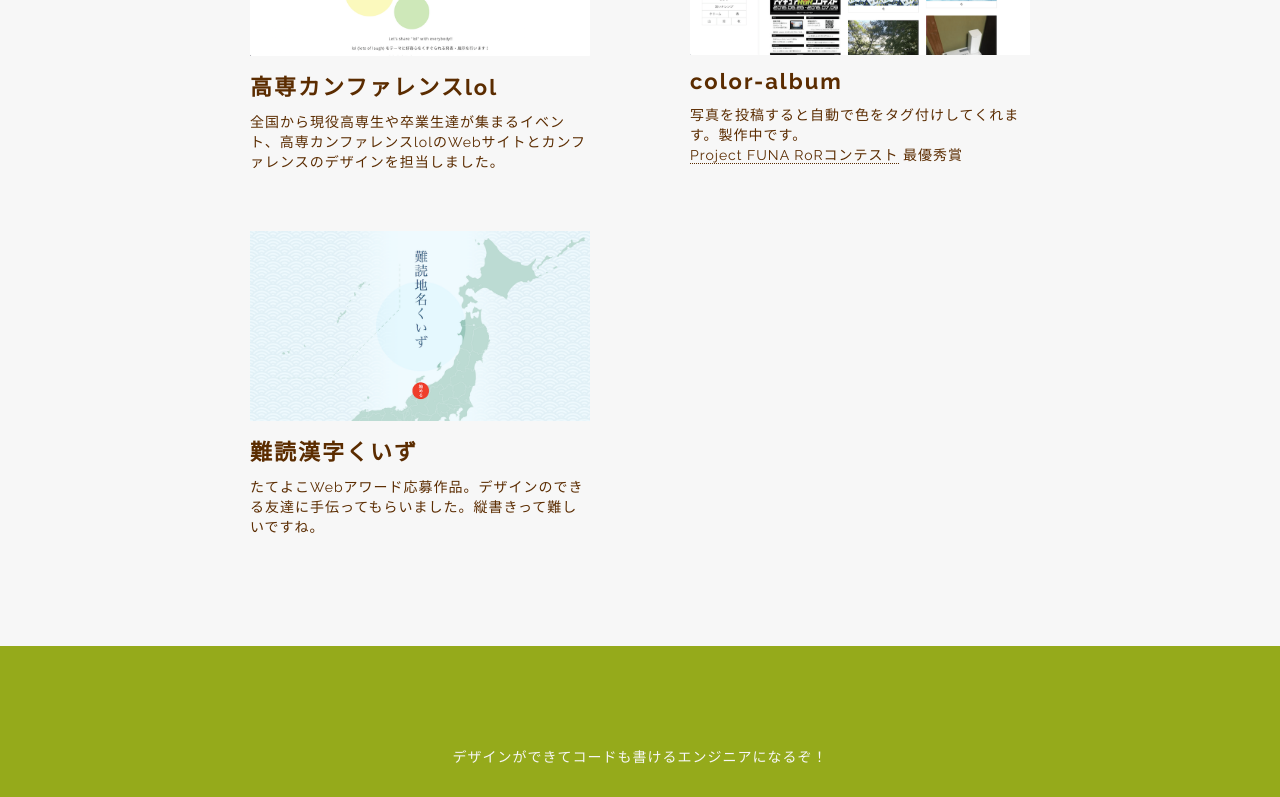
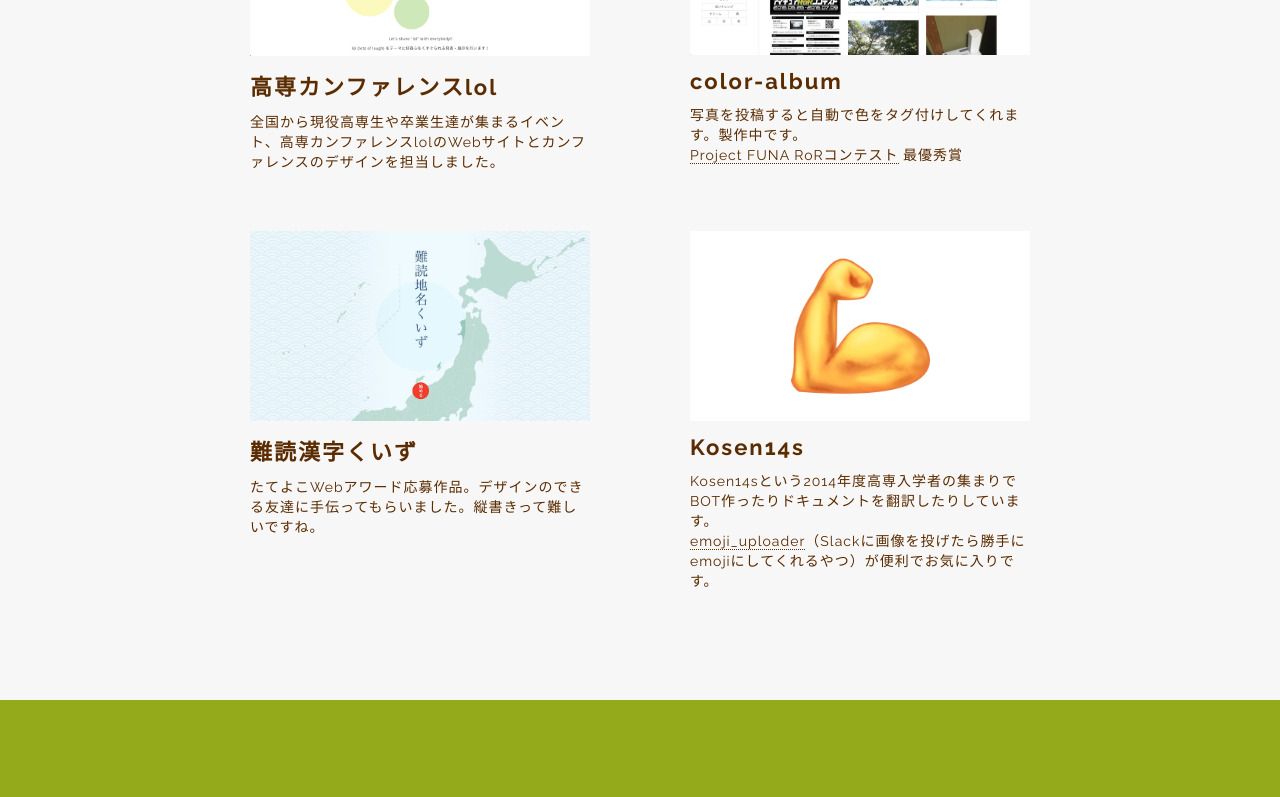
Before and after one commit to yamasy1549/yamasy1549.github.io, a React app: page / in a window 1280 px wide. Shown: the part 4468-5265 px from the top of the page. Built offline with nearby package versions, Linux system fonts and the light colour scheme.

Commit message:
kosen14sについて紹介

```diff
--- a/src/components/Portfolios.jsx
+++ b/src/components/Portfolios.jsx
@@ -16,6 +16,7 @@ import tmixImg            from '../img/tmix.png'
 import kosenconfImg       from '../img/kosenconf.png'
 import coloralbumImg      from '../img/color-album.png'
 import canyoureadImg      from '../img/canyouread.png'
+import kosen14sImg        from '../img/kosen14s.png'
 
 export default () => (
   <Section id='portfolios'>
@@ -110,6 +111,14 @@ export default () => (
         img={canyoureadImg}>
         たてよこWebアワード応募作品。デザインのできる友達に手伝ってもらいました。縦書きって難しいですね。
       </Portfolio>
+
+      <Portfolio
+        title='Kosen14s'
+        url='//github.com/kosen14s'
+        img={kosen14sImg}>
+        Kosen14sという2014年度高専入学者の集まりでBOT作ったりドキュメントを翻訳したりしています。<br />
+        <a href='//github.com/kosen14s/emoji_uploader'>emoji_uploader</a>（Slackに画像を投げたら勝手にemojiにしてくれるやつ）が便利でお気に入りです。
+      </Portfolio>
     </ul>
   </Section>
 )
```
Also changed, not shown: src/img/kosen14s.png (added).
